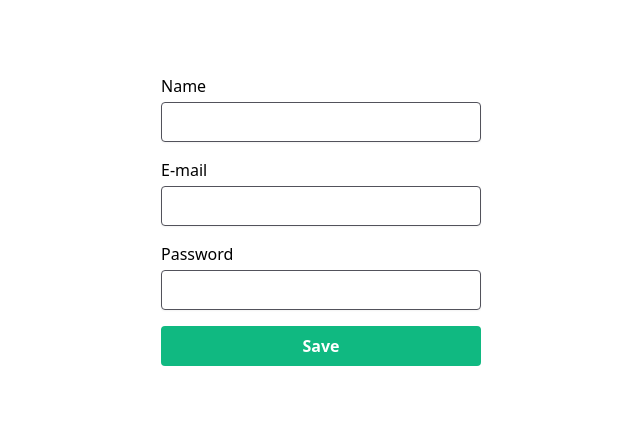
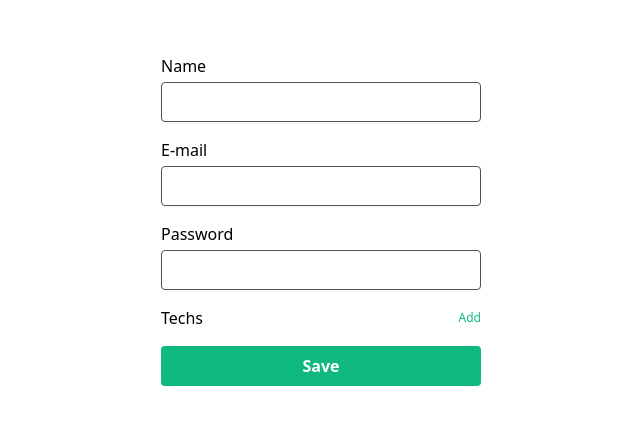
Before and after one commit to caducasara/advanced-forms-zod, a React (Vite) app: page / in a window 1280 px wide. Shown: the part 180-604 px from the top of the page, without its empty margins (319-959 px from the left). Built offline with nearby package versions, Linux system fonts and the light colour scheme.

Commit message:
feat: add field arrays

```diff
--- a/src/App.tsx
+++ b/src/App.tsx
@@ -1,5 +1,5 @@
 import { zodResolver } from "@hookform/resolvers/zod";
-import { useForm } from "react-hook-form";
+import { useFieldArray, useForm } from "react-hook-form";
 import { z } from "zod";
 import "./styles/global.css";
 
@@ -26,6 +26,17 @@ const createUserFormSchema = z.object({
     .string()
     .nonempty("Password is required")
     .min(8, "Min 8 characters required"),
+  techs: z
+    .array(
+      z.object({
+        title: z.string().nonempty("Title is required."),
+        knowledge: z.coerce
+          .number()
+          .min(0, "Min rate is O")
+          .max(10, "Max rate is 10"),
+      })
+    )
+    .min(2, "Insert at least 2 teachnologies."),
 });
 
 type CreateUserFormData = z.infer<typeof createUserFormSchema>;
@@ -35,12 +46,25 @@ function App() {
     register,
     handleSubmit,
     formState: { errors },
+    control,
   } = useForm<CreateUserFormData>({
     resolver: zodResolver(createUserFormSchema),
   });
 
-  function createUser(data: any) {
+  const { fields, append, remove } = useFieldArray({
+    control,
+    name: "techs",
+  });
+
+  function createUser(data: CreateUserFormData) {
     console.log(data);
+  }
+
+  function addNewTech() {
+    append({
+      title: "",
+      knowledge: 0,
+    });
   }
 
   return (
@@ -79,6 +103,44 @@ function App() {
           {errors.password && <span>{errors.password.message}</span>}
         </div>
 
+        <div className="flex flex-col gap-1">
+          <label className="flex items-center justify-between">
+            Techs
+            <button
+              type="button"
+              className="text-emerald-500 text-xs"
+              onClick={addNewTech}
+            >
+              Add
+            </button>
+          </label>
+          {fields.map((field, index) => (
+            <div key={field.id} className="flex gap-2">
+              <div>
+                <input
+                  type="text"
+                  className="w-full h-10 rounded px-3 shadow-sm border border-zinc-600"
+                  {...register(`techs.${index}.title`)}
+                />
+                {errors.techs?.[index]?.title && (
+                  <span>{errors.techs?.[index]?.title?.message}</span>
+                )}
+              </div>
+              <div>
+                <input
+                  type="number"
+                  className="w-full h-10 rounded px-3 shadow-sm border border-zinc-600"
+                  {...register(`techs.${index}.knowledge`)}
+                />
+                {errors.techs?.[index]?.knowledge && (
+                  <span>{errors.techs?.[index]?.knowledge?.message}</span>
+                )}
+              </div>
+            </div>
+          ))}
+          {errors.techs && <span>{errors.techs.message}</span>}
+        </div>
+
         <button
           type="submit"
           className="bg-emerald-500 hover:bg-emerald-600 rounded font-semibold text-white h-10"
```
